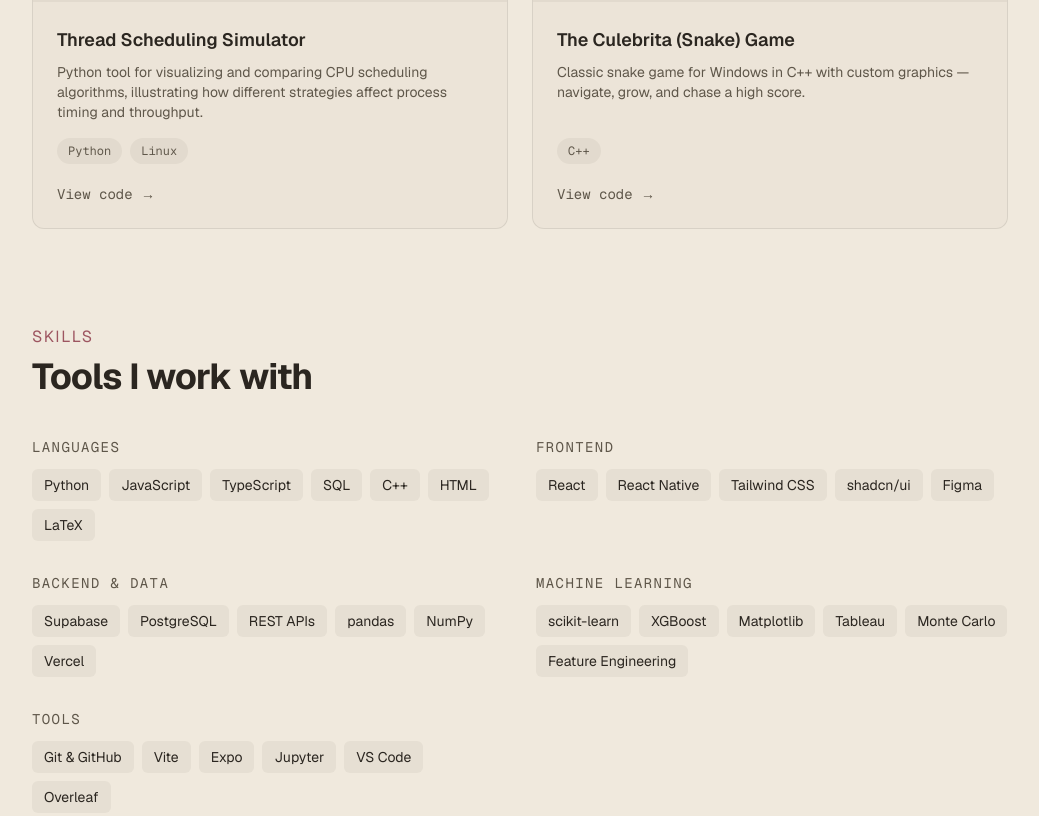
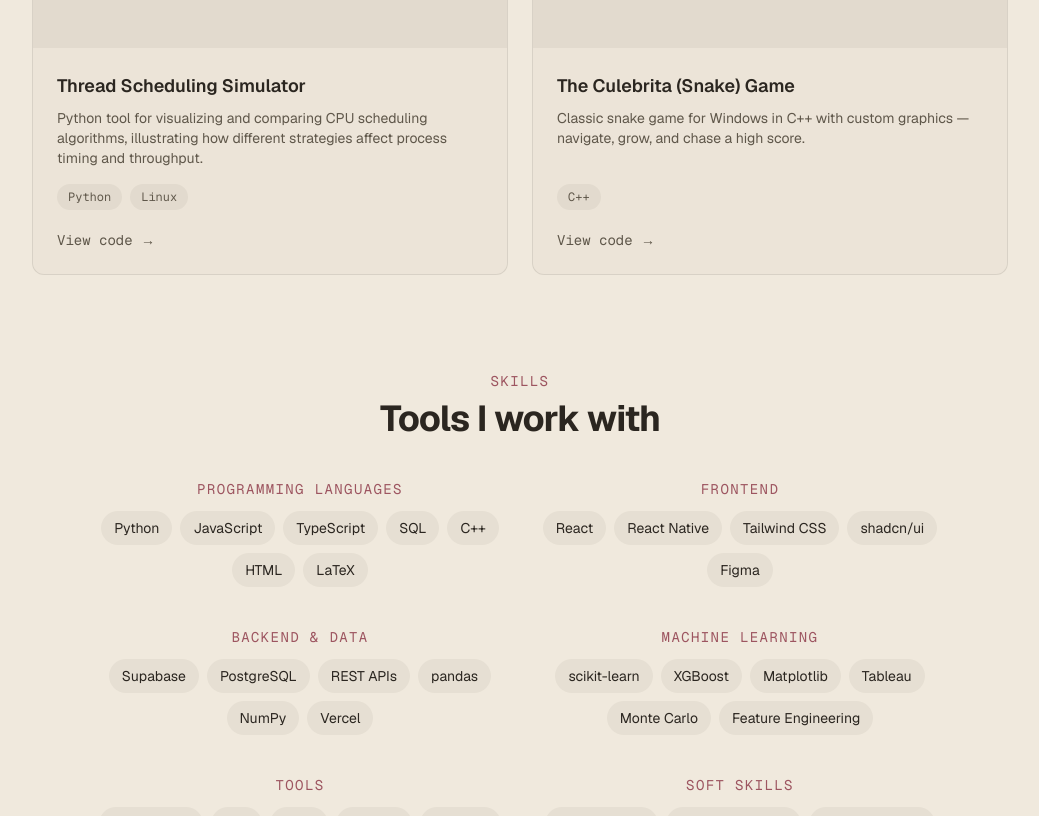
Before and after one commit to Alejandromarchesini12/portfolio-website, a Next.js app: page / in a window 1280 px wide. Shown: the part 2820-3636 px from the top of the page, without its empty margins (120-1159 px from the left). Built offline with nearby package versions, Linux system fonts and the light colour scheme.

Commit message:
Skills section fixed + Bilingual info

```diff
--- a/src/components/About.tsx
+++ b/src/components/About.tsx
@@ -49,6 +49,9 @@ export default function About() {
                     3.97 GPA
                 </li>
                 <li className="rounded-full border border-foreground/15 px-4 py-1.5 transition-colors hover:border-accent/40 hover:text-foreground">
+                    Bilingual · EN/ES
+                </li>
+                <li className="rounded-full border border-foreground/15 px-4 py-1.5 transition-colors hover:border-accent/40 hover:text-foreground">
                     Elite 18 Award
                 </li>
                 <li className="rounded-full border border-foreground/15 px-4 py-1.5 transition-colors hover:border-accent/40 hover:text-foreground">
--- a/src/components/skills.tsx
+++ b/src/components/skills.tsx
@@ -1,7 +1,7 @@
 // this file is for the my skills section for the portfolio
 const skillGroups = [
     {
-        name: "Languages",
+        name: "Programming Languages",
         items: ["Python", "JavaScript", "TypeScript", "SQL","C++",  "HTML", "LaTeX"],
     },
     {
@@ -20,37 +20,52 @@ const skillGroups = [
         name: "Tools",
         items: ["Git & GitHub", "Vite", "Expo", "Jupyter", "VS Code", "Overleaf"],
     },
+    {
+        name: "Soft Skills",
+        items: ["Agile / Scrum", "Team Leadership", "Communication", "Mentoring", "Problem Solving", "Adaptability"],
+    },
+    {
+        name: "Languages",
+        items: ["English — Fluent", "Spanish — Fluent"],
+    },
 ];
 
 export default function Skills() {
     return(
-        <section id="skills" className="mx-auto max-w-5xl px-6 py-12">
-            <p className="font-mon text-md uppercase tracking-widest text-accent">
+        <section id="skills" className="mx-auto max-w-4xl px-6 py-12 text-center">
+            <p className="font-mono text-sm uppercase tracking-widest text-accent">
                 Skills
             </p>
-            <h2 className="mt-2 text-md font-bold tracking-tight sm:text-4xl">
+            <h2 className="mt-2 text-3xl font-bold tracking-tight sm:text-4xl">
                 Tools I work with
             </h2>
 
-            {/* Creating the grid where the skills are going to be displayed */}
-            <div className="mt-10 grid gap-8 sm:grid-cols-2">
-                {skillGroups.map((group) => (
-                    <div key={group.name}>
-                        <h3 className="font-mono text-sm uppercase tracking-widest text-muted">
+            {/* Centered skill groups in two columns to use the horizontal space */}
+            <div className="mt-10 grid gap-x-8 gap-y-10 sm:grid-cols-2">
+                {skillGroups.map((group, index) => {
+                    // If there's an odd number of groups, let the last one span
+                    // both columns so it's centered instead of orphaned.
+                    const spanFull =
+                        index === skillGroups.length - 1 &&
+                        skillGroups.length % 2 === 1;
+                    return (
+                    <div key={group.name} className={spanFull ? "sm:col-span-2" : undefined}>
+                        <h3 className="font-mono text-sm uppercase tracking-widest text-accent">
                             {group.name}
                         </h3>
-                        <ul className="mt-3 flex flex-wrap gap-2">
+                        <ul className="mt-3 flex flex-wrap justify-center gap-2">
                             {group.items.map((item) => (
                                 <li
                                 key={item}
-                                className="rounded-md bg-foreground/5 px-3 py-1.5 text-sm"
+                                className="rounded-full border border-transparent bg-foreground/5 px-3 py-1.5 text-sm transition-colors hover:border-accent/40 hover:bg-accent/10 hover:text-foreground"
                                 >
                                     {item}
                                 </li>
                             ))}
                         </ul>
                     </div>
-                ))}
+                    );
+                })}
             </div>
         </section>
     );
```
Also changed, not shown: public/portrait.jpg (deleted).
